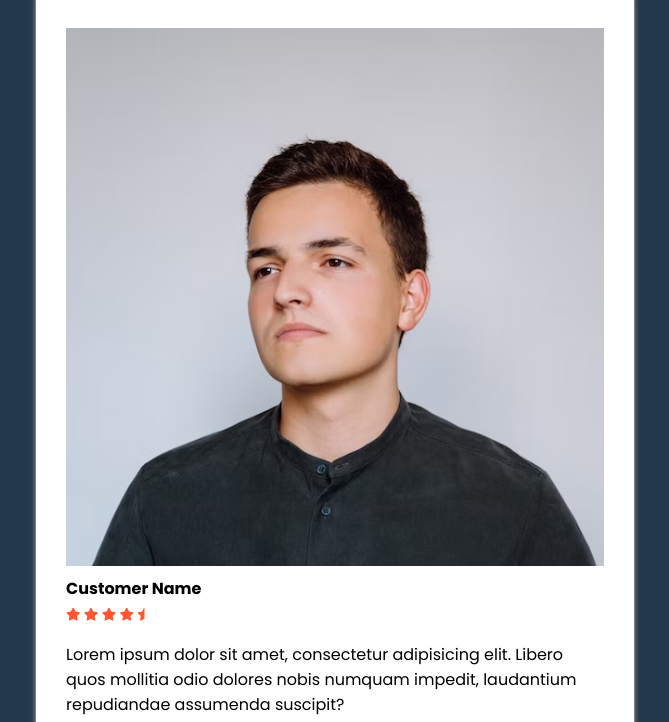
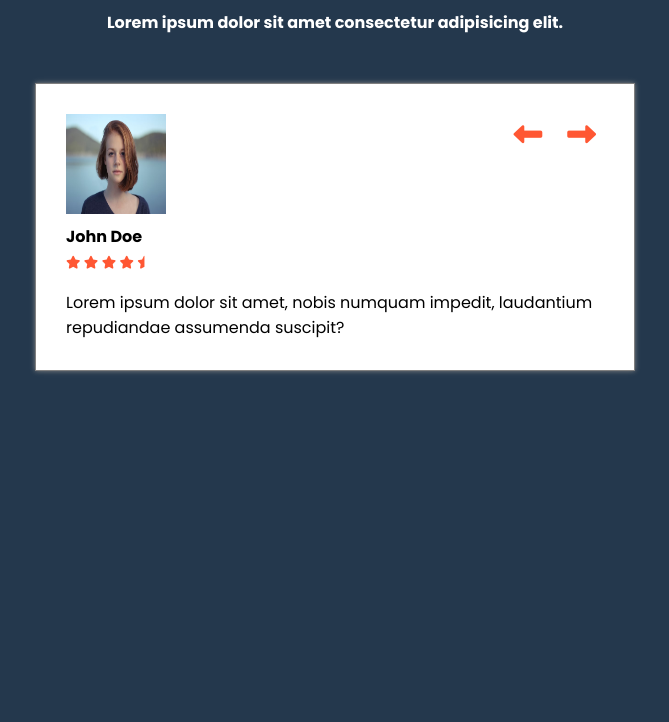
Before and after one commit to 0codezone/slider, a plain HTML site: page index.html in a window 1280 px wide. Shown: the part 263-985 px from the top of the page, without its empty margins (305-974 px from the left). After the commit the page ends 800 px from the top, so only its background shows below. Drawn offline with Linux system fonts and the light colour scheme.

Commit message:
working javascript added + card slider updated

```diff
--- a/index.html
+++ b/index.html
@@ -13,11 +13,11 @@
 
 <body>
     <div class="container">
-        <h3>What Client's Says</h3>
+        <h3>What Clients Say</h3>
         <h5>Lorem ipsum dolor sit amet consectetur adipisicing elit.</h5>
 
         <div class="card">
-            <img src="./images/one.avif" alt="#" width="150" id="customer-img" class="img-card">
+            <img src="./images/0.jpg" alt="#" width="150" id="customer-img" class="img-card">
             <h4 class="customer-name">Customer Name</h4>
             <div class="review">
                 <span class="star">
@@ -35,10 +35,9 @@
                 <span class="star">
                     <i class="fas fa-star-half"></i>
                 </span>
-
             </div>
-            <p>Lorem ipsum dolor sit amet, consectetur adipisicing elit. Libero quos mollitia odio dolores nobis numquam
-                impedit, laudantium repudiandae assumenda suscipit?</p>
+            <p id="customer-text">Lorem ipsum dolor sit amet, consectetur adipisicing elit. Libero quos mollitia odio
+                dolores nobis numquam impedit, laudantium repudiandae assumenda suscipit?</p>
 
             <a href="#" class="btn prevBtn">
                 <i class="fas fa-long-arrow-alt-left"></i>
@@ -47,6 +46,8 @@
                 <i class="fas fa-long-arrow-alt-right"></i>
             </a>
         </div>
+
+
     </div>
 
     <script src="./script.js"></script>
--- a/script.js
+++ b/script.js
@@ -0,0 +1,66 @@
+// Get necessary elements from the DOM
+const prevBtn = document.querySelector(".prevBtn");
+const nextBtn = document.querySelector(".nextBtn");
+const customerImg = document.querySelector("#customer-img");
+const customerName = document.querySelector(".customer-name");
+const customerText = document.querySelector("#customer-text");
+
+// Array of customer data (images, names, and reviews)
+const customers = [
+  {
+    img: "./images/0.jpg",
+    name: "John Doe",
+    review:
+      "Lorem ipsum dolor sit amet,  nobis numquam impedit, laudantium repudiandae assumenda suscipit?",
+  },
+  {
+    img: "./images/1.jpg",
+    name: "Mon Doe",
+    review:
+      "Lorem ipsum dolmensectetur adipisicing elit. Libero quos moores nobis numquam impedit, laudantium repudiandae assumenda suscipit?",
+  },
+  {
+    img: "./images/2.jpg",
+    name: "Pone Doe",
+    review:
+      "Lorem ipsum do consectetur adipisicing elit. Libero quos moo dolores nobis numquam impedit, laudantium repudiandae assumenda suscipit?",
+  },
+  {
+    img: "./images/3.jpg",
+    name: "Lone Doe",
+    review:
+      "Lorem ipsum dolor sit amet, consectetur adipisicing elit. Libero quosol suscipit?",
+  },
+  // Add more customer data objects here...
+];
+
+let currentCustomer = 0;
+
+// Function to update the displayed customer data
+function updateCustomer() {
+  const { img, name, review } = customers[currentCustomer];
+  customerImg.src = img;
+  customerName.textContent = name;
+  customerText.textContent = review;
+}
+
+// Event listener for the previous button
+prevBtn.addEventListener("click", () => {
+  currentCustomer--;
+  if (currentCustomer < 0) {
+    currentCustomer = customers.length - 1;
+  }
+  updateCustomer();
+});
+
+// Event listener for the next button
+nextBtn.addEventListener("click", () => {
+  currentCustomer++;
+  if (currentCustomer === customers.length) {
+    currentCustomer = 0;
+  }
+  updateCustomer();
+});
+
+// Initial data update
+updateCustomer();
--- a/style.css
+++ b/style.css
@@ -12,6 +12,9 @@ body {
     height: 100vh;
     font-family: 'Poppins', sans-serif;
     background-color: #24384d;
+    display: flex;
+    justify-content: center;
+    align-items: center;
 
 }
 
@@ -33,7 +36,6 @@ body {
     justify-content: center;
     align-items: center;
     flex-direction: column;
-    padding-top: 5rem;
 }
 
 h3 {
@@ -60,11 +62,13 @@ h5 {
     border: 1px solid grey;
     box-shadow: 0 0 5px grey;
     padding: 30px;
+    position: relative;
+
 }
 
 .img-card {
-    width: 100%;
-    height: 100%;
+    width: 100px;
+    height: 100px;
     margin-bottom: 10px;
 }
 
@@ -95,3 +99,32 @@ h5 {
     text-align: center;
     transition: all 0.3 ease;
 }
+
+.prevBtn {
+    position: absolute;
+    top: 10%;
+    right: 14%;
+}
+
+.nextBtn {
+    position: absolute;
+    top: 10%;
+    right: 5%;
+}
+
+.btn:hover {
+    background-color: #ff5733;
+    color: #fff;
+}
+
+/* -------------------------------------media query  */
+@media only screen and (max-width: 624px) {
+    .card {
+        width: 90%;
+        padding-bottom: 20px;
+    }
+
+    .prevBtn {
+        right: 16%;
+    }
+}
```
Also changed, not shown: images/0.jpg (renamed from images/five.avif), images/1.jpg (renamed from images/four.avif), images/2.jpg (renamed from images/one.avif), images/3.jpg (renamed from images/three.avif), images/4.jpg (renamed from images/two.avif).
